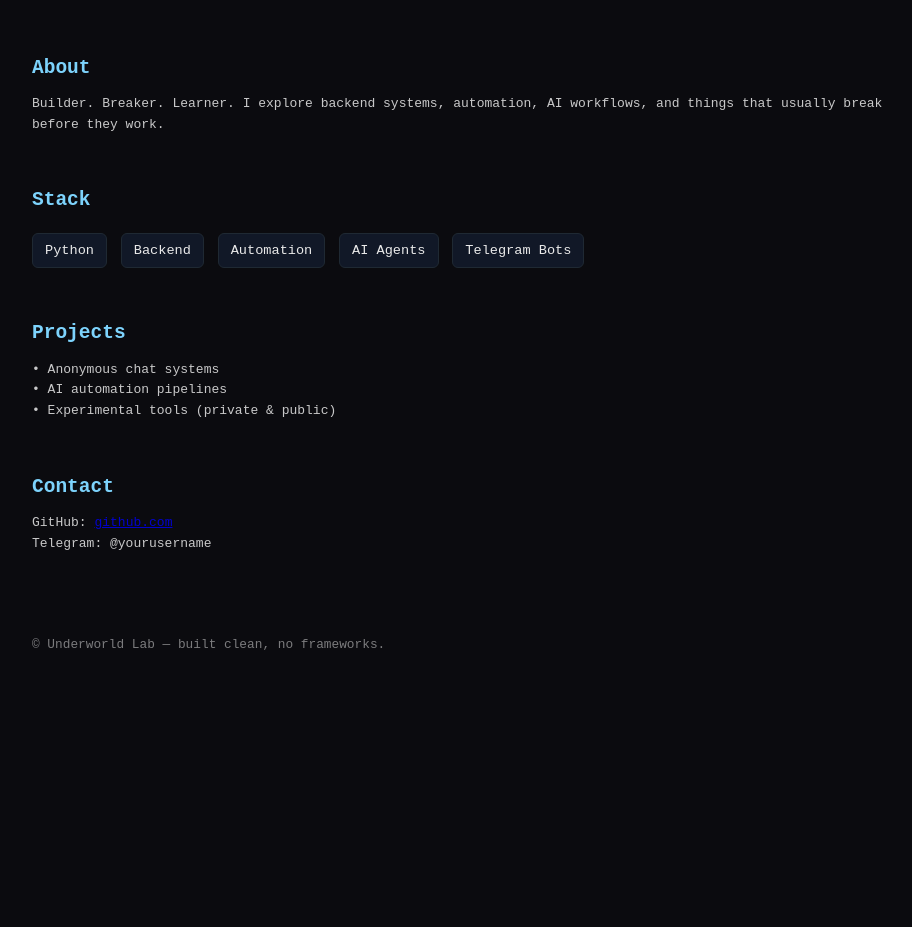
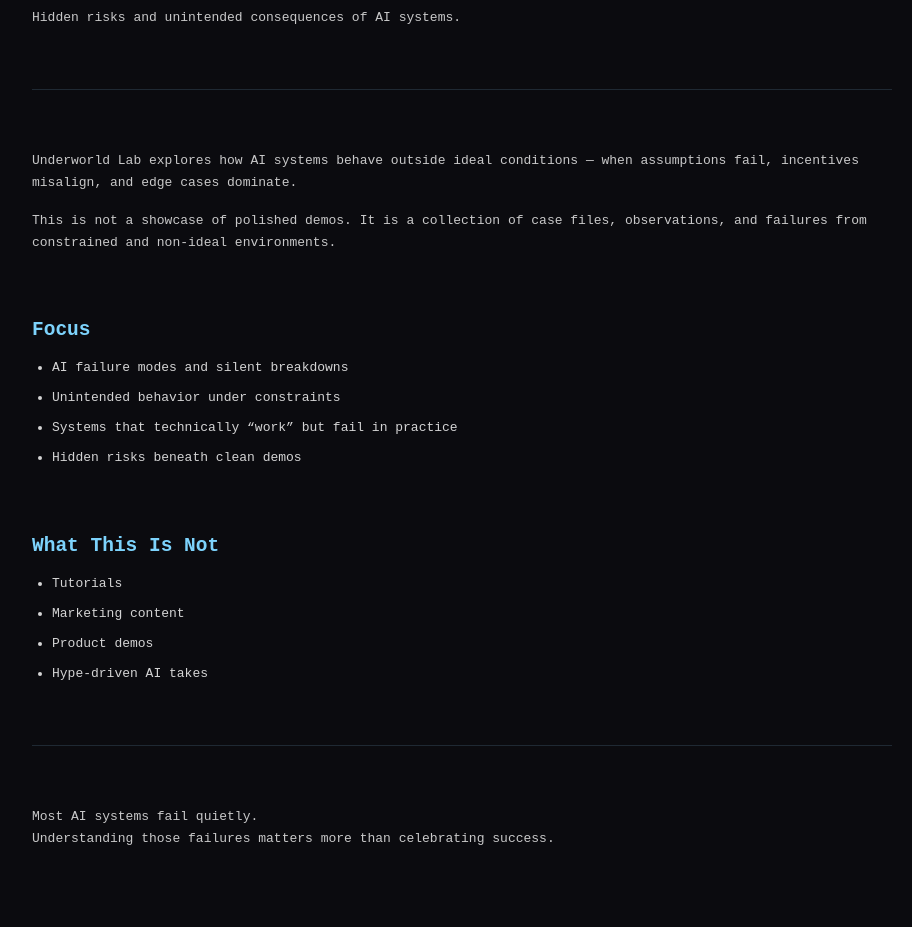
Before and after one commit to Avee-glitch/lord-site, a plain HTML site: page index.html in a window 1280 px wide. Shown: the part 165-1092 px from the top of the page, without its empty margins (178-1090 px from the left). Before the commit the page ends 880 px from the top, so only its background shows below. Drawn offline with Linux system fonts and the light colour scheme.

Commit message:
Update index.html

```diff
--- a/index.html
+++ b/index.html
@@ -2,8 +2,8 @@
 <html lang="en">
 <head>
   <meta charset="UTF-8" />
-  <meta name="viewport" content="width=device-width, initial-scale=1.0"/>
-  <title>Lord — Underworld Lab</title>
+  <meta name="viewport" content="width=device-width, initial-scale=1.0" />
+  <title>Underworld Lab</title>
 
   <style>
     * {
@@ -16,39 +16,45 @@
       background: #0b0b0f;
       color: #eaeaea;
       font-family: monospace;
-      line-height: 1.6;
+      line-height: 1.7;
     }
 
     .container {
       max-width: 900px;
       margin: auto;
-      padding: 60px 20px;
+      padding: 80px 20px;
     }
 
     h1 {
       font-size: 3rem;
+      letter-spacing: 2px;
       margin-bottom: 10px;
-      letter-spacing: 2px;
     }
 
     h2 {
-      margin-top: 50px;
+      margin-top: 60px;
       margin-bottom: 10px;
       color: #7dd3fc;
     }
 
     p {
       opacity: 0.85;
+      margin-bottom: 16px;
     }
 
-    .tag {
-      display: inline-block;
-      background: #111827;
-      border: 1px solid #1f2933;
-      padding: 6px 12px;
-      margin: 6px 6px 0 0;
-      border-radius: 6px;
-      font-size: 0.85rem;
+    ul {
+      margin-top: 10px;
+      padding-left: 20px;
+    }
+
+    li {
+      margin-bottom: 8px;
+      opacity: 0.9;
+    }
+
+    .divider {
+      margin: 60px 0;
+      border-top: 1px solid #1f2933;
     }
 
     .footer {
@@ -56,44 +62,65 @@
       font-size: 0.8rem;
       opacity: 0.5;
     }
+
+    a {
+      color: #7dd3fc;
+      text-decoration: none;
+    }
+
+    a:hover {
+      text-decoration: underline;
+    }
   </style>
 </head>
 
 <body>
   <div class="container">
-    <h1>LORD</h1>
-    <p>Underworld Lab — experiments in code, systems, and controlled chaos.</p>
+    <h1>UNDERWORLD LAB</h1>
 
-    <h2>About</h2>
     <p>
-      Builder. Breaker. Learner.
-      I explore backend systems, automation, AI workflows, and things that
-      usually break before they work.
+      Hidden risks and unintended consequences of AI systems.
     </p>
 
-    <h2>Stack</h2>
-    <span class="tag">Python</span>
-    <span class="tag">Backend</span>
-    <span class="tag">Automation</span>
-    <span class="tag">AI Agents</span>
-    <span class="tag">Telegram Bots</span>
+    <div class="divider"></div>
 
-    <h2>Projects</h2>
     <p>
-      • Anonymous chat systems
-      <br/>• AI automation pipelines
-      <br/>• Experimental tools (private & public)
+      Underworld Lab explores how AI systems behave outside ideal conditions —
+      when assumptions fail, incentives misalign, and edge cases dominate.
     </p>
 
-    <h2>Contact</h2>
     <p>
-      GitHub: <a href="https://github.com/" target="_blank">github.com</a>
-      <br/>
-      Telegram: @yourusername
+      This is not a showcase of polished demos.
+      It is a collection of case files, observations, and failures
+      from constrained and non-ideal environments.
+    </p>
+
+    <h2>Focus</h2>
+    <ul>
+      <li>AI failure modes and silent breakdowns</li>
+      <li>Unintended behavior under constraints</li>
+      <li>Systems that technically “work” but fail in practice</li>
+      <li>Hidden risks beneath clean demos</li>
+    </ul>
+
+    <h2>What This Is Not</h2>
+    <ul>
+      <li>Tutorials</li>
+      <li>Marketing content</li>
+      <li>Product demos</li>
+      <li>Hype-driven AI takes</li>
+    </ul>
+
+    <div class="divider"></div>
+
+    <p>
+      Most AI systems fail quietly.<br />
+      Understanding those failures matters more than celebrating success.
     </p>
 
     <div class="footer">
-      © Underworld Lab — built clean, no frameworks.
+      Case files are added as systems break.<br /><br />
+      GitHub: <a href="https://github.com/avee-glitch" target="_blank">github.com/avee-glitch</a>
     </div>
   </div>
 </body>
```
